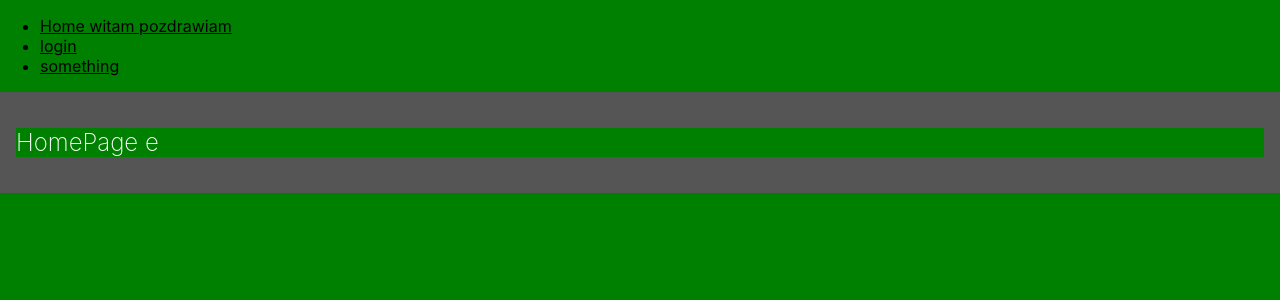
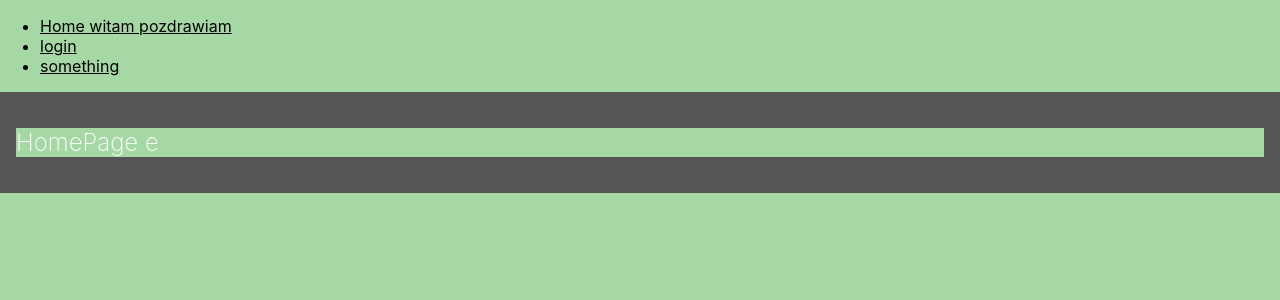
Before and after one commit to RumSoft/IV-online-shop-with-learning-materials, a React app in the folder Projekcik.Client/: page / in a window 1280 px wide. Shown: the top 300 px of the page. Built offline with nearby package versions, Linux system fonts and the light colour scheme.

Commit message:
Update App.scss

```diff
--- a/Projekcik.Client/src/App.scss
+++ b/Projekcik.Client/src/App.scss
@@ -1,4 +1,4 @@
 * {
     color: black;
-    background-color: green;
+    background-color: rgb(166, 216, 166);
 }
```
